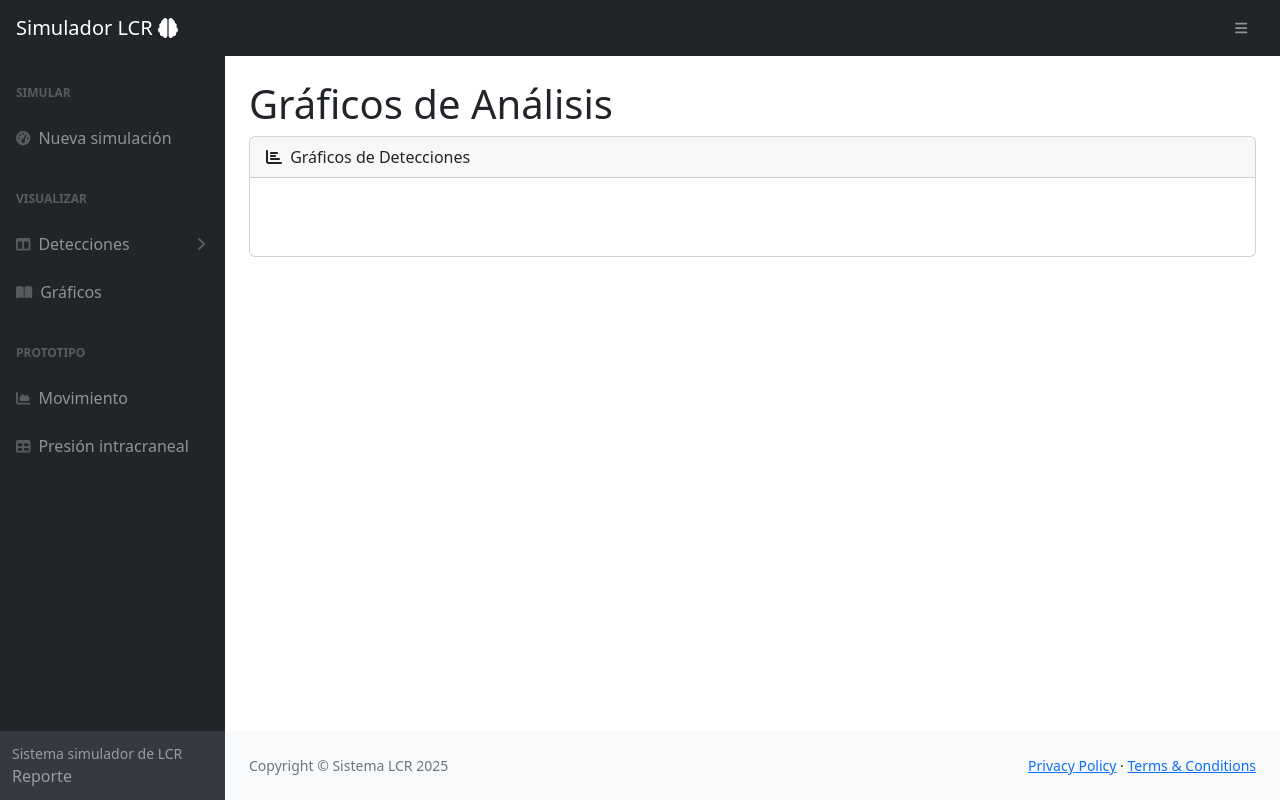
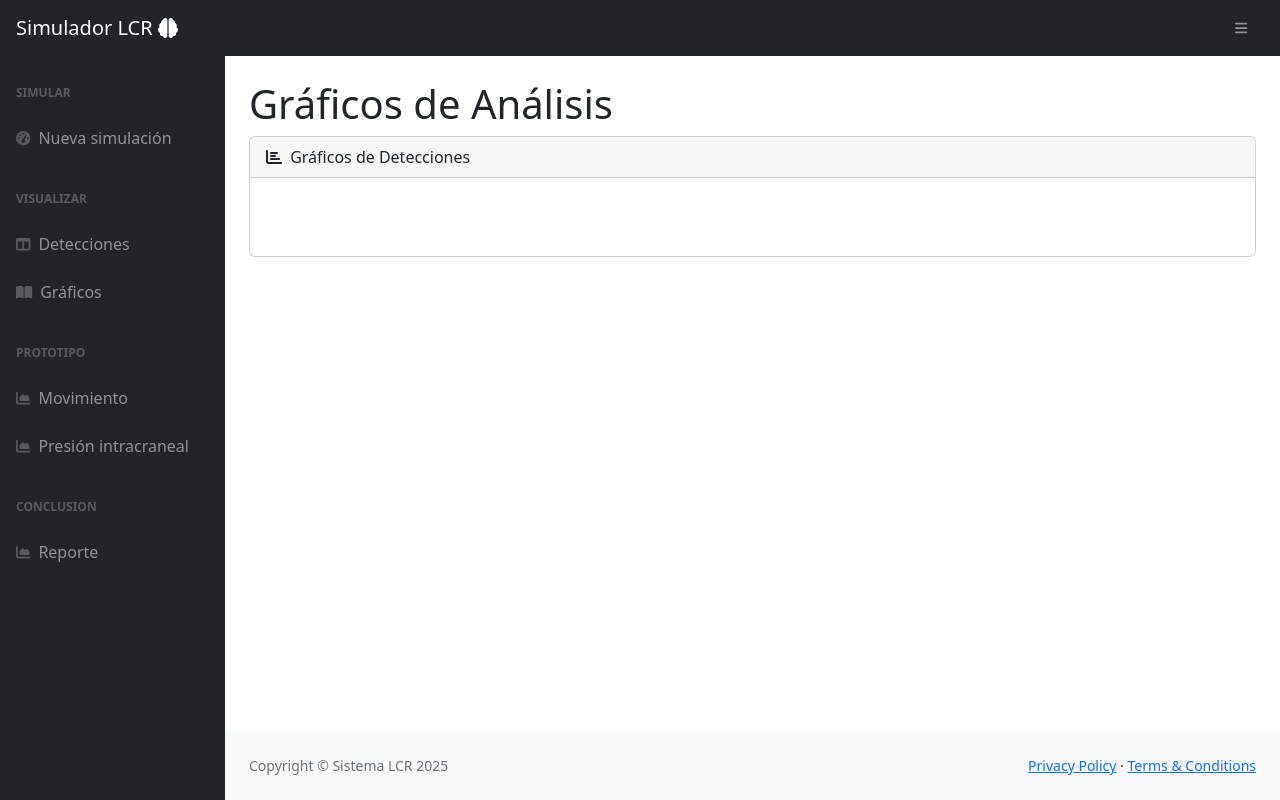
Before and after one commit to Yesica7888/PROYECTO-LCR-2025, a Flask app: page /graficos in a window 1280 px wide. Run offline with Flask 3, Linux system fonts and the light colour scheme; some libraries are stand-ins or nearby versions.

Commit message:
Redirección de vistas

```diff
--- a/app.py
+++ b/app.py
@@ -1,6 +1,7 @@
 from flask import Flask
 from controllers.main import main
 from controllers.imagen_simulacion import image_bp
+from controllers.electronica import electronica_bp  #variable de bp
 
 #app = Flask(__name__)
 #app.register_blueprint(main) #registre este archivo porque alli estan las rutas que voy a usar en la app principal es decir aca
@@ -10,6 +11,7 @@ from controllers.imagen_simulacion import image_bp
 
 app = Flask(__name__)
 app.register_blueprint(main)
+app.register_blueprint(electronica_bp)
 
 if __name__ == "__main__":
   app.run (debug=True, port=5000)
--- a/controllers/main.py
+++ b/controllers/main.py
@@ -26,3 +26,17 @@ def index(): #con este nombre se llama en el index.html
 @main.route('/graficos')
 def graficos():
     return render_template('plantilla/charts.html')
+
+#blueprint para otra pag, pendiente crear en controlador un archivo por bp
+@main.route('/simulacion')
+def simular_img():
+    return render_template('plantilla/simulacion-img.html')
+
+#detecciones tabla detallada
+@main.route('/detecciones')
+def detecciones():
+    return render_template('plantilla/deteccion-detalle.html')
+
+@main.route('/reporte')
+def reporte():
+    return render_template('plantilla/reporte-pdf.html')
--- a/templates/plantilla/base.html
+++ b/templates/plantilla/base.html
@@ -1,21 +1,28 @@
-
 <!DOCTYPE html>
 <html lang="en">
+
 <head>
     <meta charset="utf-8" />
     <meta http-equiv="X-UA-Compatible" content="IE=edge" />
     <meta name="viewport" content="width=device-width, initial-scale=1, shrink-to-fit=no" />
-    <title>{% block title %}Simulador LCR{% endblock %}</title>
+    <link href="https://cdn.jsdelivr.net/npm/bootstrap@5.0.2/dist/css/bootstrap.min.css" rel="stylesheet"
+        integrity="sha384-EVSTQN3/azprG1Anm3QDgpJLIm9Nao0Yz1ztcQTwFspd3yD65VohhpuuCOmLASjC" crossorigin="anonymous">
+    <script src="https://cdn.jsdelivr.net/npm/bootstrap@5.0.2/dist/js/bootstrap.bundle.min.js"
+        integrity="sha384-MrcW6ZMFYlzcLA8Nl+NtUVF0sA7MsXsP1UyJoMp4YLEuNSfAP+JcXn/tWtIaxVXM"
+        crossorigin="anonymous"></script>
+    <title>{% block title %}Base{% endblock %}</title>
 
     <!-- CSS -->
     <link href="https://cdn.jsdelivr.net/npm/simple-datatables@7.1.2/dist/style.min.css" rel="stylesheet" />
     <link href="{{ url_for('static', filename='css/styles.css') }}" rel="stylesheet" />
     <script src="https://use.fontawesome.com/releases/v6.3.0/js/all.js" crossorigin="anonymous"></script>
 </head>
+
 <body class="sb-nav-fixed">
     <!-- NAVBAR -->
     <nav class="sb-topnav navbar navbar-expand navbar-dark bg-dark">
-        <a class="navbar-brand ps-3" href="{{ url_for('main.index') }}">Simulador LCR <i class="fa-solid fa-brain"></i></a>
+        <a class="navbar-brand ps-3" href="{{ url_for('main.index') }}">Simulador LCR <i
+                class="fa-solid fa-brain"></i></a>
         <button class="btn btn-link btn-sm order-1 order-lg-0 ms-auto me-4" id="sidebarToggle">
             <i class="fas fa-bars"></i>
         </button>
@@ -28,43 +35,38 @@
                 <div class="sb-sidenav-menu">
                     <div class="nav">
                         <div class="sb-sidenav-menu-heading">SIMULAR</div>
-                        <a class="nav-link" href="#">
+                        <a class="nav-link" href="{{ url_for('main.simular_img') }}">
                             <div class="sb-nav-link-icon"><i class="fas fa-tachometer-alt"></i></div>
                             Nueva simulación
                         </a>
                         <div class="sb-sidenav-menu-heading">VISUALIZAR</div>
-                        <a class="nav-link collapsed" href="#" data-bs-toggle="collapse"
-                           data-bs-target="#collapseLayouts" aria-expanded="false" aria-controls="collapseLayouts">
+                        <a class="nav-link collapsed" href="{{ url_for('main.detecciones')}}" data-bs-toggle="collapse"
+                            data-bs-target="#collapseLayouts" aria-expanded="false" aria-controls="collapseLayouts">
                             <div class="sb-nav-link-icon"><i class="fas fa-columns"></i></div>
                             Detecciones
-                            <div class="sb-sidenav-collapse-arrow"><i class="fas fa-angle-down"></i></div>
+
                         </a>
-                        <div class="collapse" id="collapseLayouts" aria-labelledby="headingOne"
-                             data-bs-parent="#sidenavAccordion">
-                            <nav class="sb-sidenav-menu-nested nav">
-                                <a class="nav-link" href="#">Tabla detalle</a>
-                                <a class="nav-link" href="#">Agregados recientemente</a>
-                            </nav>
-                        </div>
+
                         <!-- Link a gráficos -->
                         <a class="nav-link" href="{{ url_for('main.graficos') }}">
                             <div class="sb-nav-link-icon"><i class="fas fa-book-open"></i></div>
                             Gráficos
                         </a>
                         <div class="sb-sidenav-menu-heading">PROTOTIPO</div>
-                        <a class="nav-link" href="#">
+                        <a class="nav-link" href="{{ url_for('electronica.mov_motores')}}">
                             <div class="sb-nav-link-icon"><i class="fas fa-chart-area"></i></div>
                             Movimiento
                         </a>
-                        <a class="nav-link" href="#">
-                            <div class="sb-nav-link-icon"><i class="fas fa-table"></i></div>
+                        <a class="nav-link" href="{{ url_for('electronica.presion')}}">
+                            <div class="sb-nav-link-icon"><i class="fas fa-chart-area"></i></div>
                             Presión intracraneal
                         </a>
+                        <div class="sb-sidenav-menu-heading">CONCLUSION</div>
+                        <a class="nav-link" href="{{ url_for('main.reporte')}}">
+                            <div class="sb-nav-link-icon"><i class="fas fa-chart-area"></i></div>
+                            Reporte
+                        </a>
                     </div>
-                </div>
-                <div class="sb-sidenav-footer">
-                    <div class="small">Sistema simulador de LCR</div>
-                    <a>Reporte</a>
                 </div>
             </nav>
         </div>
@@ -95,9 +97,12 @@
     </div>
 
     <!-- JS -->
-    <script src="https://cdn.jsdelivr.net/npm/bootstrap@5.2.3/dist/js/bootstrap.bundle.min.js" crossorigin="anonymous"></script>
+
+    <script src="https://cdn.jsdelivr.net/npm/bootstrap@5.2.3/dist/js/bootstrap.bundle.min.js"
+        crossorigin="anonymous"></script>
     <script src="{{ url_for('static', filename='js/scripts.js') }}"></script>
     <script src="https://cdnjs.cloudflare.com/ajax/libs/Chart.js/2.8.0/Chart.min.js" crossorigin="anonymous"></script>
     {% block scripts %}{% endblock %}
 </body>
+
 </html>
--- a/templates/plantilla/charts.html
+++ b/templates/plantilla/charts.html
@@ -1,6 +1,6 @@
 {%extends "plantilla/base.html"%}
 
-{%block title%}Gráficos- Simulador LCR {%endblock%}
+{%block title%}Charts {%endblock%}
 
 {% block content %}
 
--- a/templates/plantilla/index.html
+++ b/templates/plantilla/index.html
@@ -1,6 +1,6 @@
 {%extends "plantilla/base.html"%}
 
-{%block title%} Dashboard - Simulador LCR {%endblock%}
+{%block title%}Index{%endblock%}
 
 {%block content%}
 
```
Also changed, not shown: controllers/electronica.py (added, +13 -0 lines), templates/index.html (deleted, +0 -18 lines), templates/plantilla/deteccion-detalle.html (added, +9 -0 lines), templates/plantilla/movimiento-bot.html (added, +9 -0 lines), templates/plantilla/presion-intracraneal.html (added, +9 -0 lines), templates/plantilla/reporte-pdf.html (added, +9 -0 lines), templates/plantilla/simulacion-img.html (added, +9 -0 lines).
